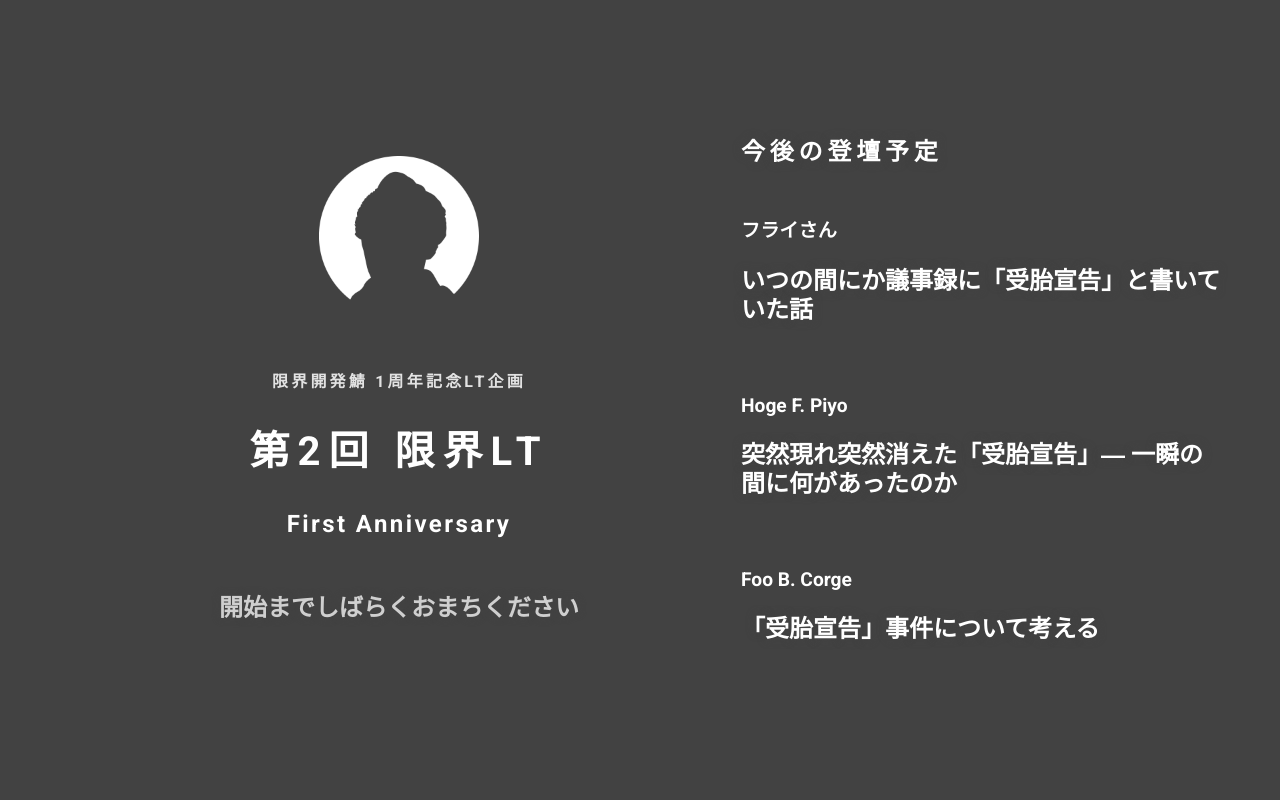
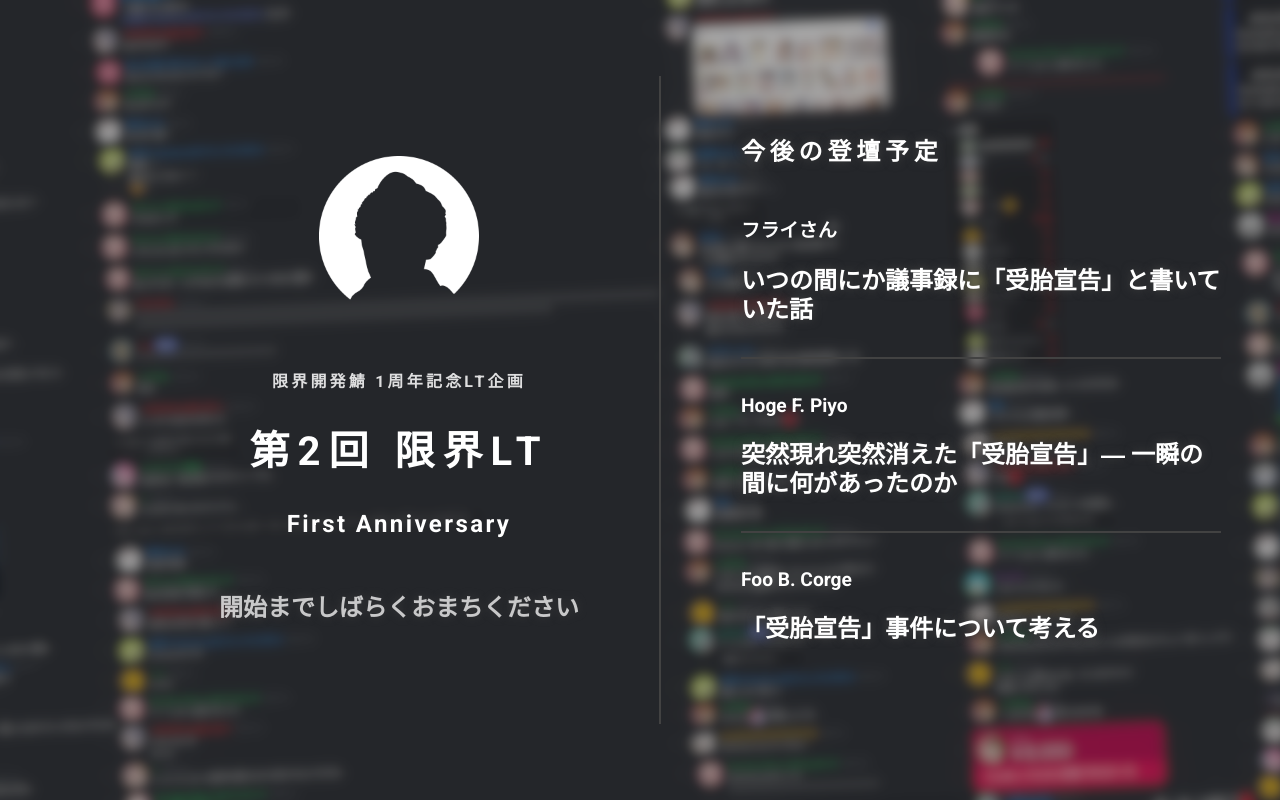
Before and after one commit to approvers/sugoi-lt-obs-screen, a React (Create React App) app: page / in a window 1280 px wide. Built offline with nearby package versions, Linux system fonts and the light colour scheme.

Commit message:
🎨 Avoid hiding behind the background image at WaitingScreen

```diff
--- a/src/style/waiting/waiting_screen.module.scss
+++ b/src/style/waiting/waiting_screen.module.scss
@@ -22,11 +22,11 @@ $letter_space: 0.2em;
   height: 100%;
   object-fit: cover;
 
-  z-index: -1;
 }
 
 .title {
   text-align: center;
+  z-index: 1;
   &_border {
     margin: 5em;
     padding: 5em;
@@ -63,6 +63,7 @@ $letter_space: 0.2em;
 
 .list {
   width: 30em;
+  z-index: 1;
   &_title {
     @include sub-title;
     letter-spacing: $letter_space;
```
